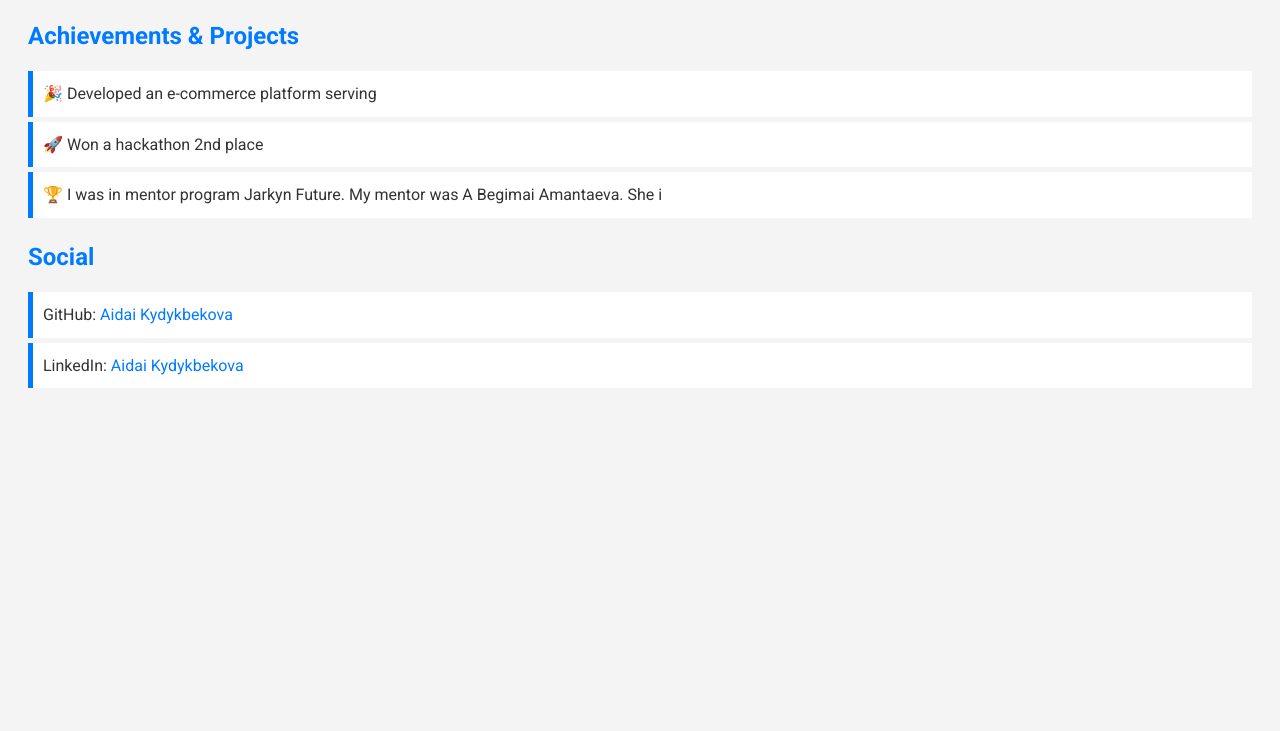
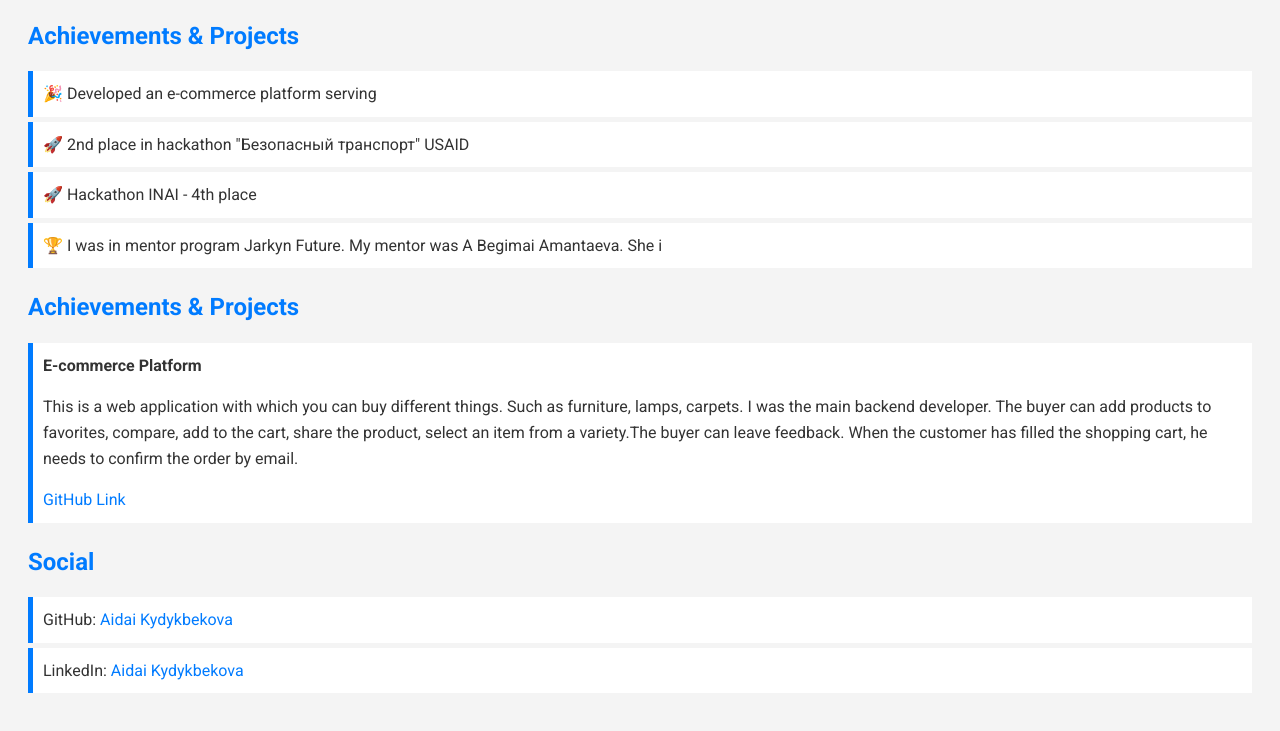
Before and after one commit to git-aidai-kydykbekova/cv_frontend, a plain HTML site: page src/index.html in a window 1280 px wide. Shown: the part 1091-1822 px from the top of the page. Before the commit the page ends 1523 px from the top, so only its background shows below. Drawn offline with nearby package versions, Linux system fonts and the light colour scheme; files whose address does not match are found by name.

Commit message:
added achievments

```diff
--- a/src/index.html
+++ b/src/index.html
@@ -8,9 +8,10 @@
     <link rel="preconnect" href="https://fonts.googleapis.com">
     <link rel="preconnect" href="https://fonts.gstatic.com" crossorigin>
     <link href="https://fonts.googleapis.com/css2?family=Roboto:wght@400;700&display=swap" rel="stylesheet">
+    <link rel="stylesheet" href="https://cdnjs.cloudflare.com/ajax/libs/animate.css/4.1.1/animate.min.css"/>
 </head>
 <body>
-<header>
+<header class="animate__animated animate__fadeInDown">
     <img src="https://avatars.mds.yandex.net/i?id=0a38626287199dc99c9d94c1c19593535a99ce9f-7886515-images-thumbs&n=13" alt="Avatar" class="avatar">
     <h1>Aidai Kydykbekova</h1>
     <p class="bio"> Java Developer </p>
@@ -62,8 +63,20 @@
         <h2>Achievements & Projects</h2>
         <ul>
             <li>🎉 Developed an e-commerce platform serving </li>
-            <li>🚀 Won a hackathon 2nd place</li>
+            <li>🚀 2nd place in hackathon "Безопасный транспорт" USAID </li>
+            <li>🚀 Hackathon INAI - 4th place </li>
             <li>🏆 I was in mentor program Jarkyn Future. My mentor was A Begimai Amantaeva. She i</li>
+        </ul>
+    </section>
+    <section class="projects">
+        <h2>Achievements & Projects</h2>
+        <ul>
+            <li>
+                <strong>E-commerce Platform</strong>
+                <p>This is a web application with which you can buy different things. Such as furniture, lamps, carpets. I was the main backend developer. The buyer can add products to favorites, compare, add to the cart, share the product, select an item from a variety.The buyer can leave feedback. When the customer has filled the shopping cart, he needs to confirm the order by email.</p>
+                <a href="https://github.com/git-aidai-kydykbekova/e-shop">GitHub Link</a>
+            </li>
+
         </ul>
     </section>
     <section class="social">
```
